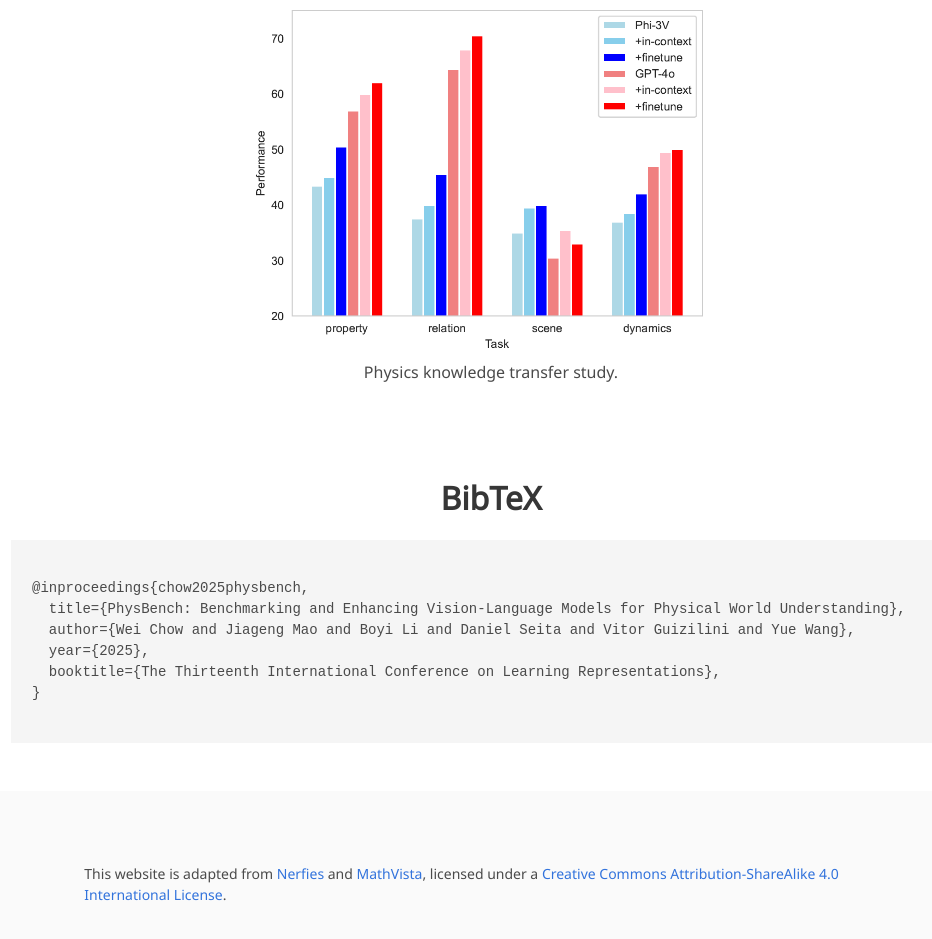
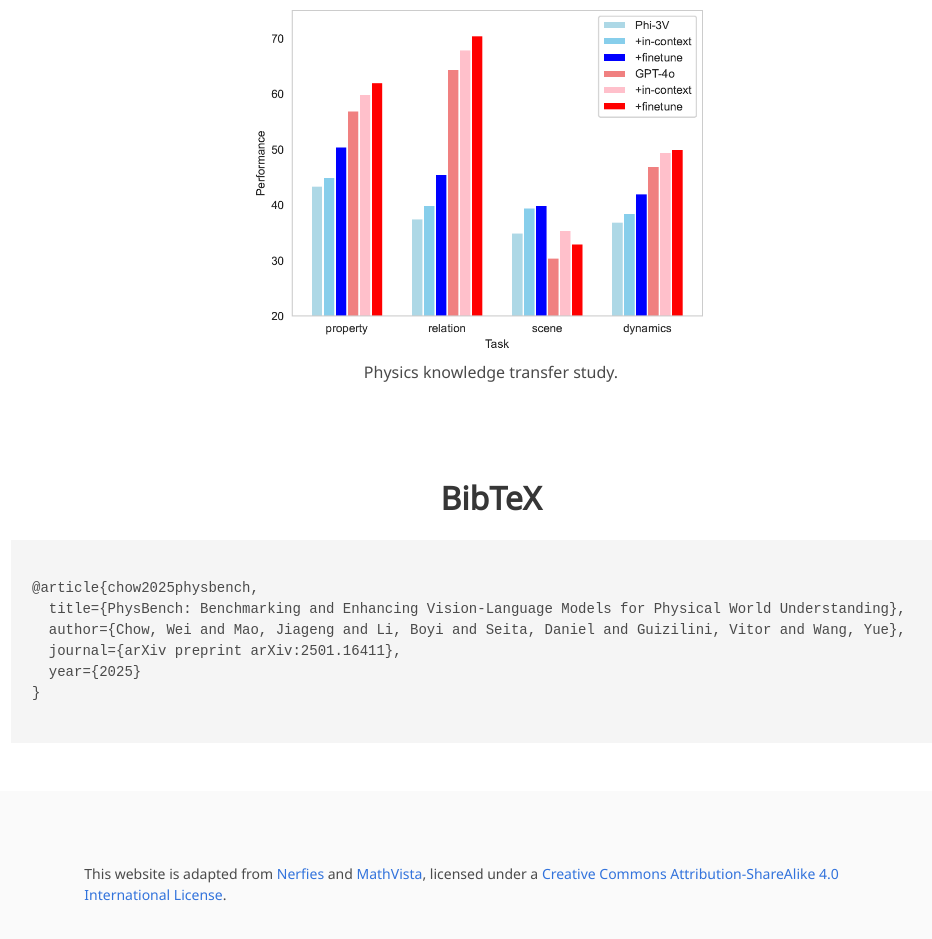
Before and after one commit to PhysBench/PhysBench.github.io, a plain HTML site: page index.html in a window 1280 px wide. Shown: the part 10486-11425 px from the top of the page, without its empty margins (149-1081 px from the left). Drawn offline with nearby package versions, Linux system fonts and the light colour scheme; some icons are missing; a web font is replaced by a local one.

Commit message:
Update index.html

```diff
--- a/index.html
+++ b/index.html
@@ -661,11 +661,11 @@ video frames into a single image
   <div class="container is-max-desktop content">
     <h2 class="title is-3 has-text-centered">BibTeX</h2>
     <pre><code>
-@inproceedings{chow2025physbench,
+@article{chow2025physbench,
   title={PhysBench: Benchmarking and Enhancing Vision-Language Models for Physical World Understanding},
-  author={Wei Chow and Jiageng Mao and Boyi Li and Daniel Seita and Vitor Guizilini and Yue Wang},
-  year={2025},
-  booktitle={The Thirteenth International Conference on Learning Representations},
+  author={Chow, Wei and Mao, Jiageng and Li, Boyi and Seita, Daniel and Guizilini, Vitor and Wang, Yue},
+  journal={arXiv preprint arXiv:2501.16411},
+  year={2025}
 }
     </code></pre>
   </div>
```
